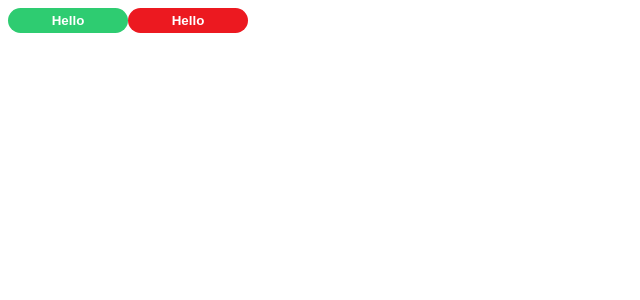
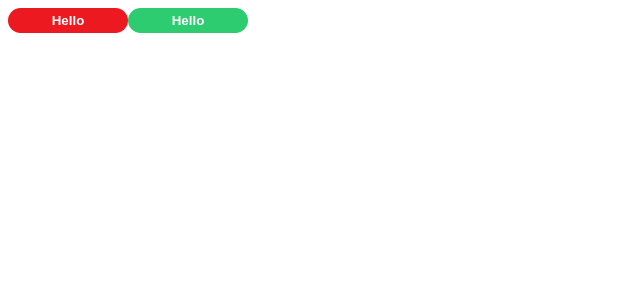
Before and after one commit to oinochoe/styled_component, a React (Create React App) app: page / in a window 1280 px wide. Shown: the top 300 px of the page, without its empty margins (0-640 px from the left). Built offline with nearby package versions, Linux system fonts and the light colour scheme.

Commit message:
component 화

```diff
--- a/src/App.js
+++ b/src/App.js
@@ -5,11 +5,13 @@ class App extends Component {
     render() {
         return (
             <Fragment>
-                <button className='button button--success'>Hello</button>
-                <button className='button button--danger'>Hello</button>
+                <Button danger />
+                <Button />
             </Fragment>
         );
     }
 }
 
+const Button = ({ danger }) => <button className={danger ? 'button button--danger' : 'button button--success'}>Hello</button>;
+
 export default App;
```
